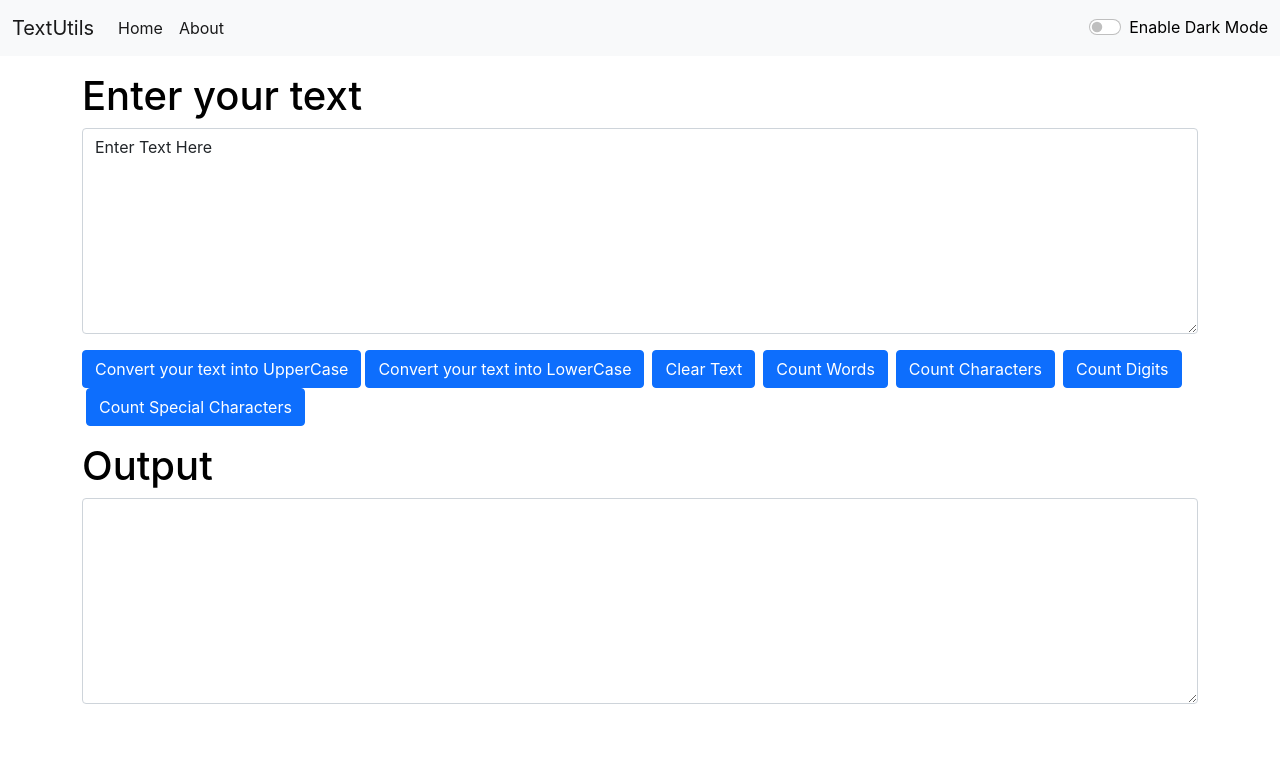
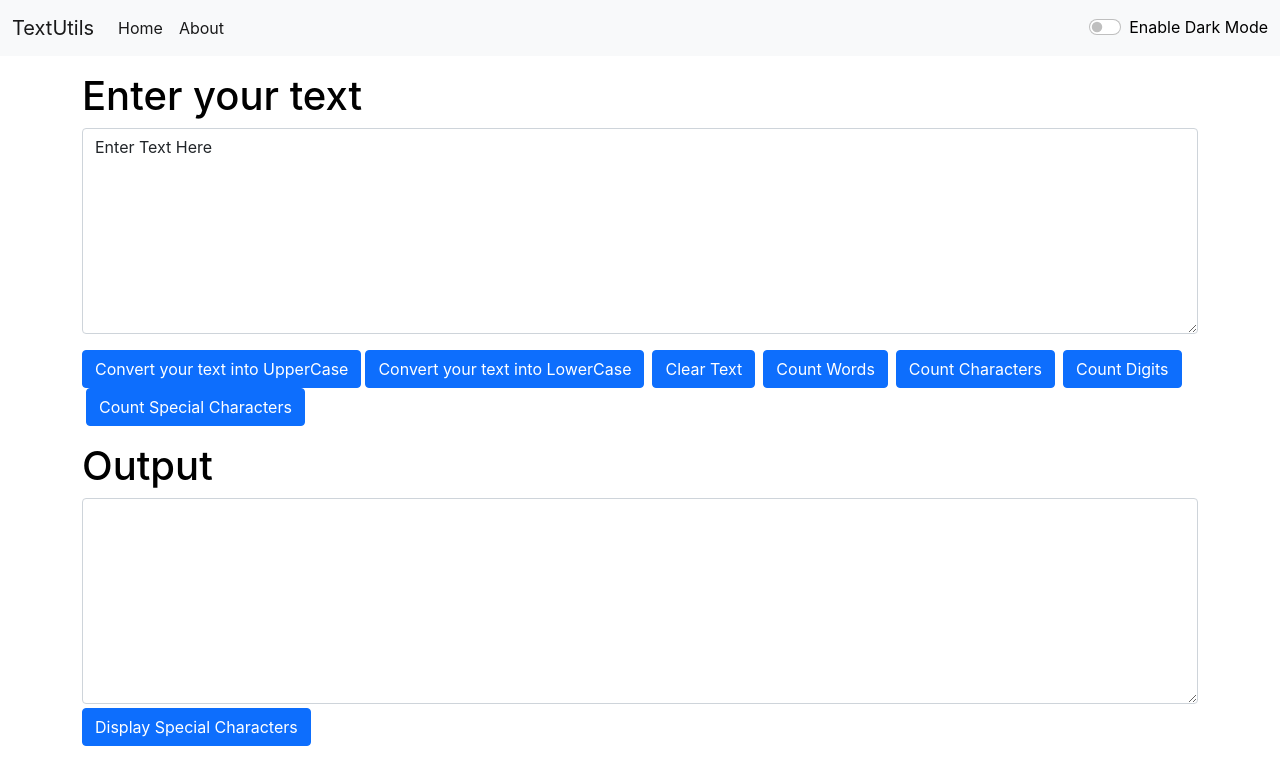
Before and after one commit to rohit-56/Text-Analyzer, a React (Create React App) app: page / in a window 1280 px wide. Shown: the top 784 px of the page. Built offline with nearby package versions, Linux system fonts and the light colour scheme.

Commit message:
added display special character button

```diff
--- a/src/Components/TextForm.js
+++ b/src/Components/TextForm.js
@@ -58,6 +58,7 @@ export default function TextForm(props) {
       <h1>Output</h1>
       <div className="mb-3">
           <textarea className="form-control"  value={outputText} onChange={handleOnChange} id="myBox" rows="8"></textarea>
+          <button className="btn btn-primary my-1" onClick={countSpecialCharacters}>Display Special Characters</button>
       </div>
     </div>
     </>
```
